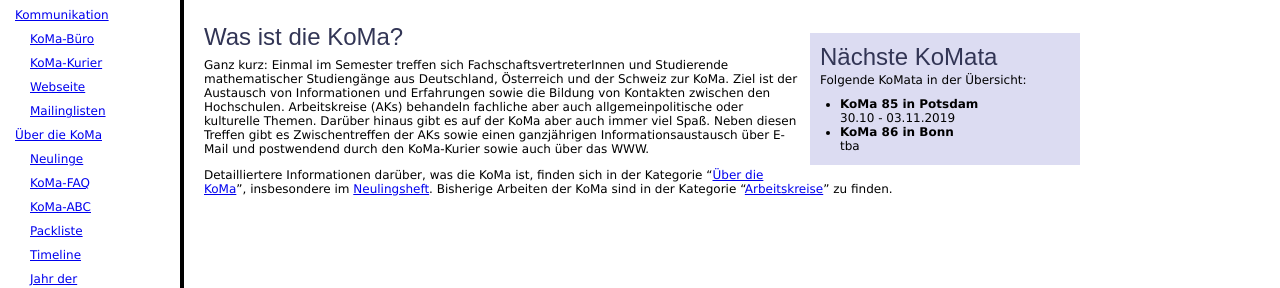
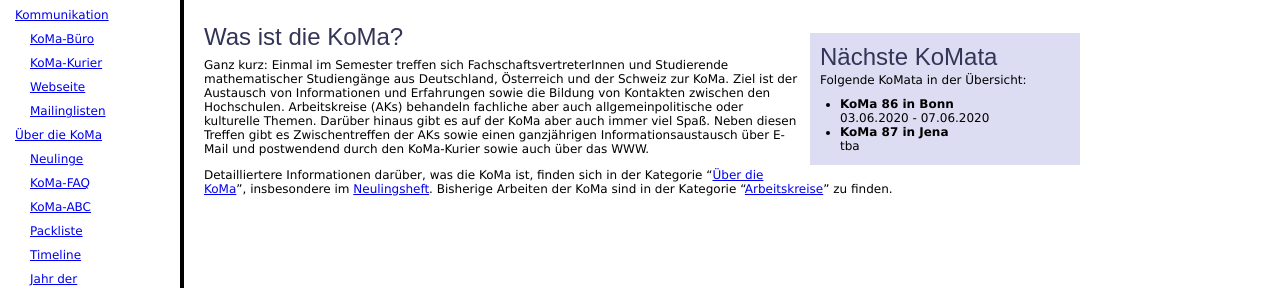
Before and after one commit to Die-KoMa/die-koma.org, a Jekyll site: the page built from index.md, in a window 1280 px wide. Shown: the part 187-475 px from the top of the page. Built offline with Jekyll 4.4.1, drawn with Linux system fonts in a browser that asks for light colours.

Commit message:
Changed Bonn to next KoMa, added date and Jena

```diff
--- a/_includes/next_koma.html
+++ b/_includes/next_koma.html
@@ -3,11 +3,11 @@
   <span>Folgende KoMata in der Übersicht:</span>
   <ul>
     <li>
-        <span class="name"><a href"#">KoMa 85 in Potsdam</a></span>
-        <span class="date">30.10 - 03.11.2019</span>
+        <span class="name"><a href"#">KoMa 86 in Bonn</a></span>
+        <span class="date">03.06.2020 - 07.06.2020</span>
     </li>
     <li>
-        <span class="name"><a href"#">KoMa 86 in Bonn</a></span>
+        <span class="name"><a href"#">KoMa 87 in Jena</a></span>
         <span class="date">tba</span>
     </li>
   </ul>
```
